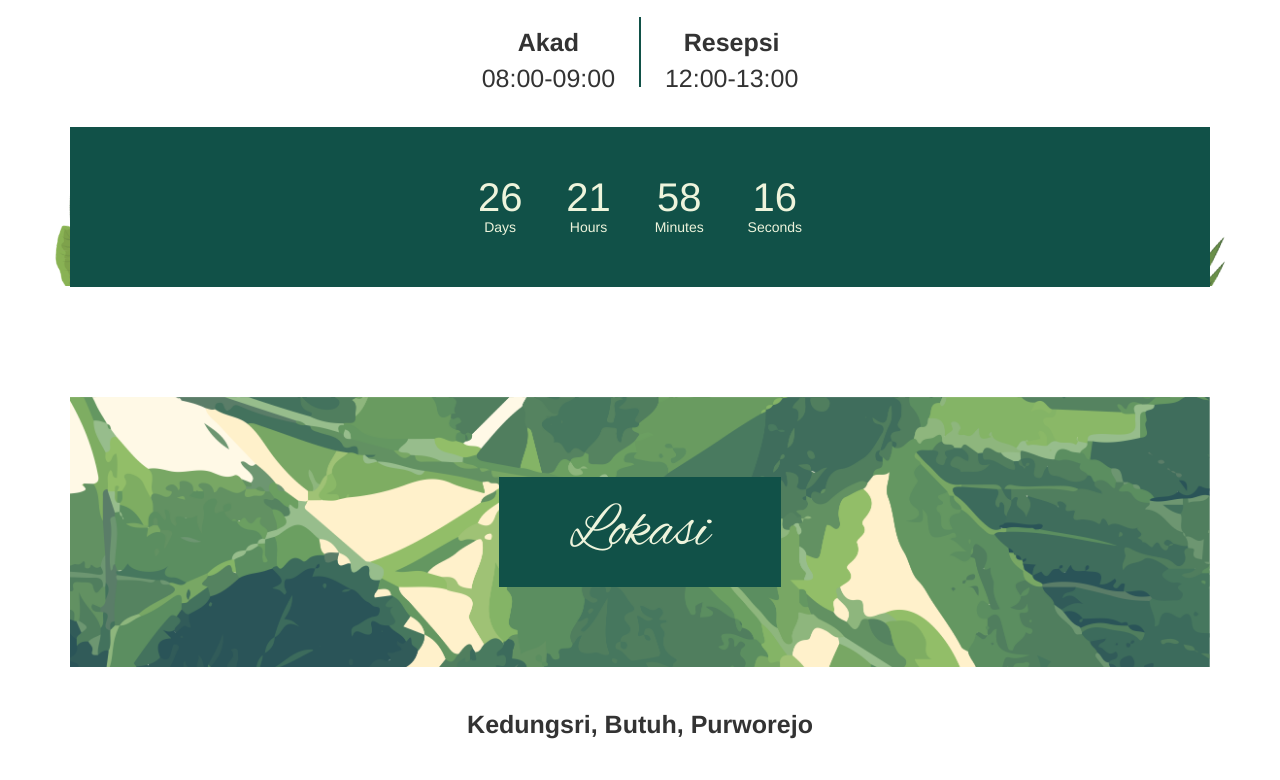
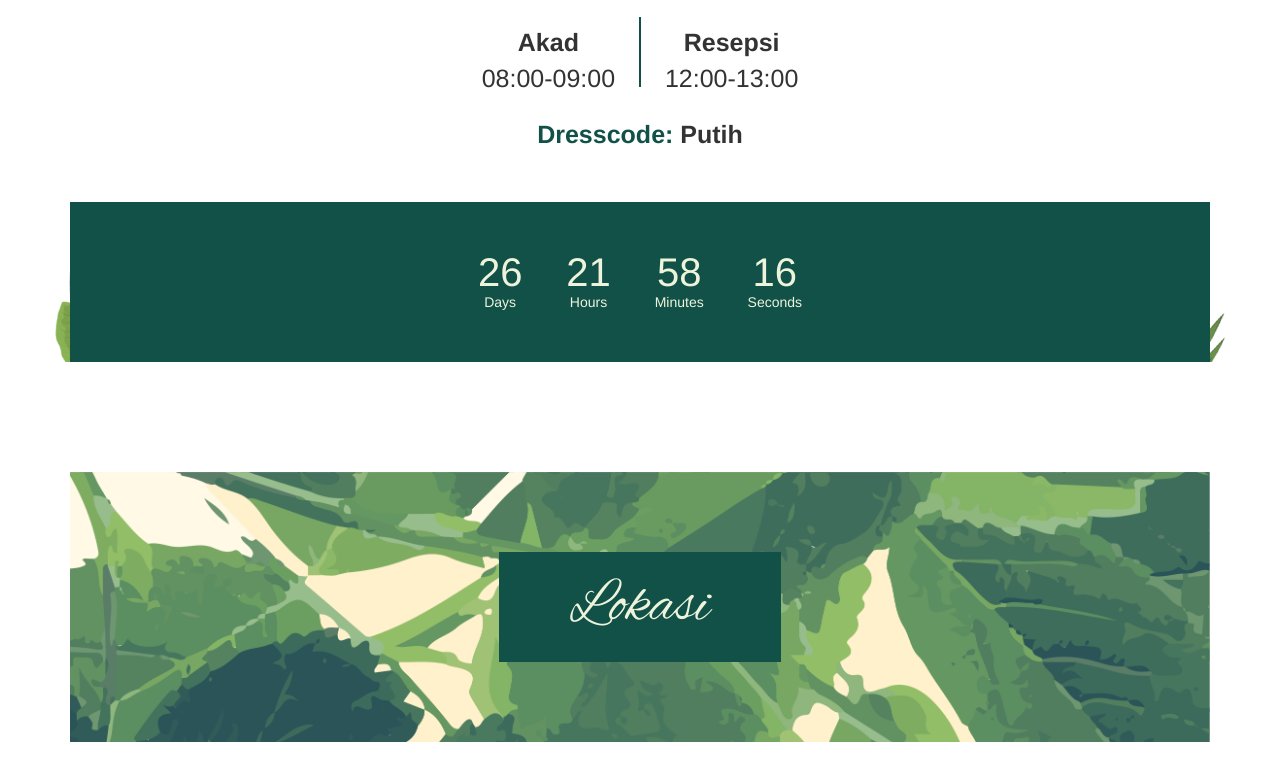
Before and after one commit to anairfan/anairfan, a plain HTML site: page index.html in a window 1280 px wide. Shown: the part 3884-4664 px from the top of the page. Drawn offline with nearby package versions, Linux system fonts and the light colour scheme.

```diff
--- a/css/main.css
+++ b/css/main.css
@@ -211,6 +211,16 @@
     margin: 0 20px;
 }
 
+.wedding-dresscode{
+    font-size: 2.5rem;
+    font-weight: 700;
+    margin: 20px 0;
+}
+
+.wedding-dresscode__title{
+    color:#115148;
+}
+
 .weddding-location{
     text-align: center;
 }
--- a/index.html
+++ b/index.html
@@ -361,6 +361,10 @@
                           <div class="wedding-date-time__time">12:00-13:00</div>
                         </div>
 
+                      <div class="wedding-dresscode">
+                        <span class="wedding-dresscode__title">Dresscode: </span> Putih
+                      </div>
+
             </div>
 
           </div>
```
